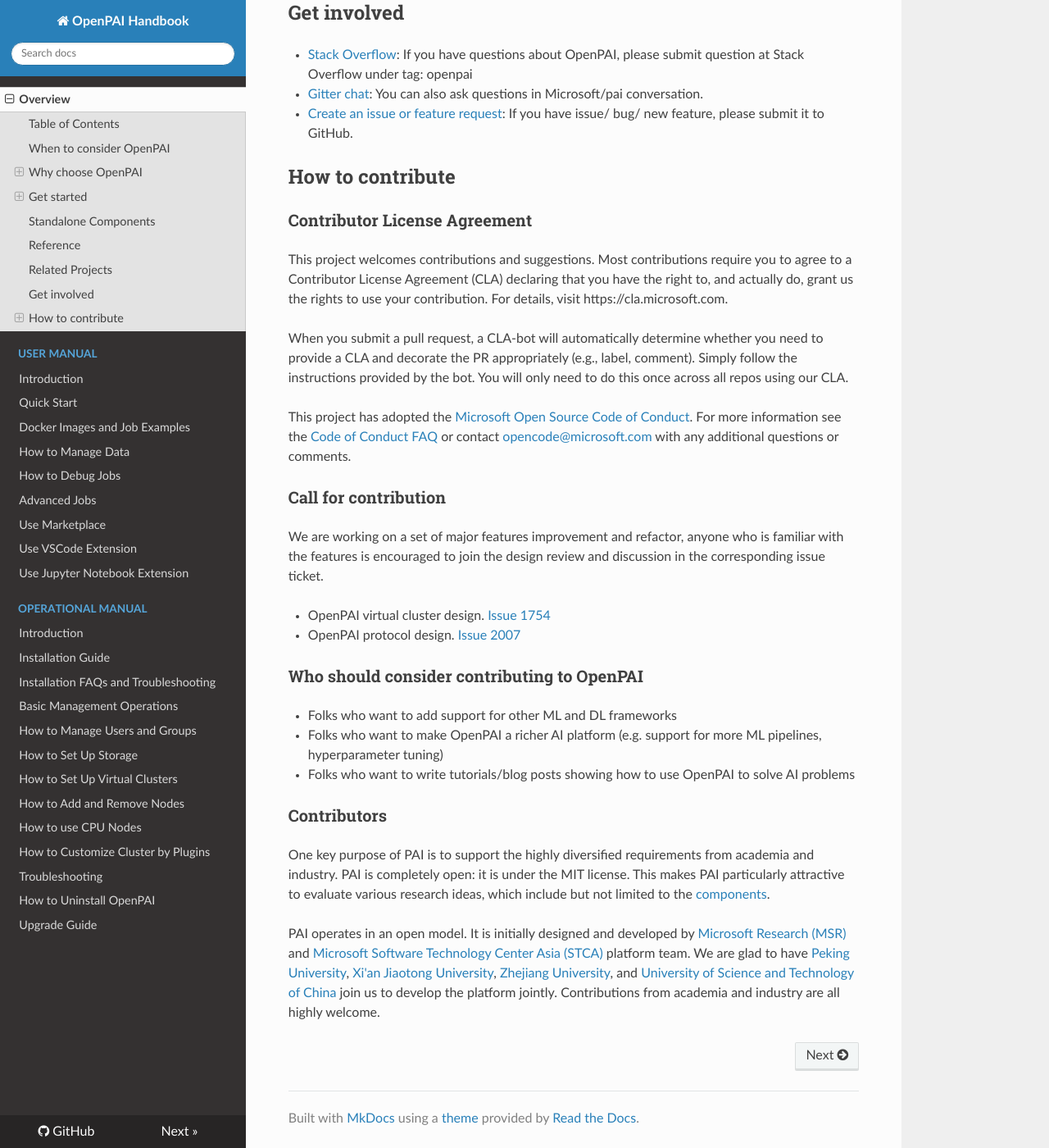
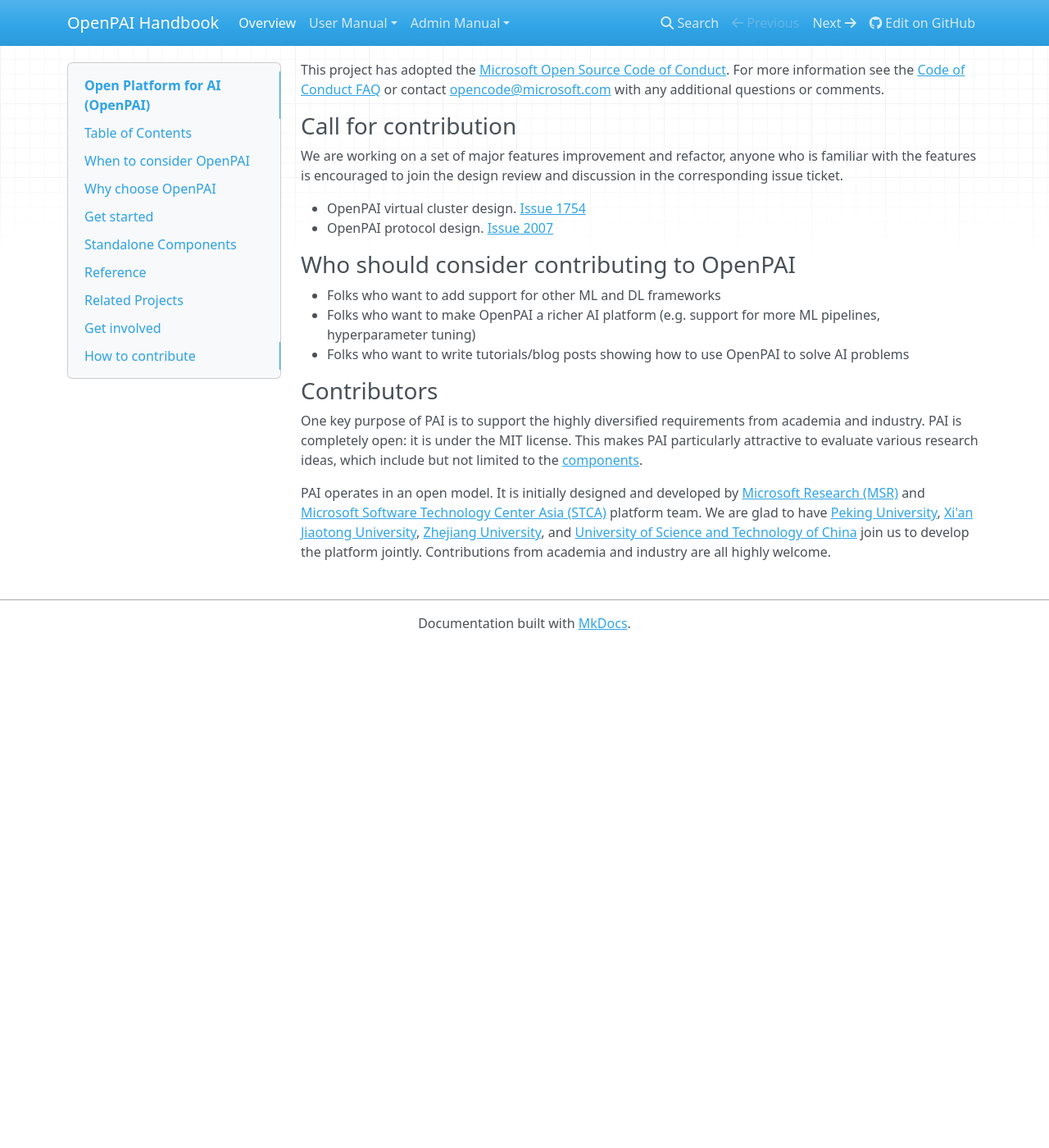
Before and after one commit to shaiic-pai/pai-docs, an MkDocs documentation site: the page built from docs/index.md, in a window 1280 px wide and 1400 px high, scrolled down 4302 px. Shown: the whole window at 82% size. Built offline with MkDocs 1.6.1, drawn with Linux system fonts in a browser that asks for light colours; nearby versions of some CDN libraries; after the commit the page ends 5090 px from its top, so only the background shows below that; some of the changed text lies outside the part shown.

Commit message:
test mkdocs theme and enable search

```diff
--- a/mkdocs.yml
+++ b/mkdocs.yml
@@ -10,7 +10,7 @@ nav:
   - Use Marketplace: manual/cluster-user/use-marketplace.md
   - Use VSCode Extension: manual/cluster-user/use-vscode-extension.md
   - Use Jupyter Notebook Extension: manual/cluster-user/use-jupyter-notebook-extension.md
-- Operational Manual:
+- Admin Manual:
   - Introduction: manual/cluster-admin/README.md
   - Installation Guide: manual/cluster-admin/installation-guide.md
   - Installation FAQs and Troubleshooting: manual/cluster-admin/installation-faqs-and-troubleshooting.md
@@ -24,7 +24,9 @@ nav:
   - Troubleshooting: manual/cluster-admin/troubleshooting.md
   - How to Uninstall OpenPAI: manual/cluster-admin/how-to-uninstall-openpai.md
   - Upgrade Guide: manual/cluster-admin/upgrade-guide.md
+plugins:
+- search
 repo_url: https://github.com/mydmdm/openpai-handbook
 site_name: OpenPAI Handbook
-theme: readthedocs
+theme: mkdocs
 use_directory_urls: false
--- a/sync.py
+++ b/sync.py
@@ -120,7 +120,7 @@ if __name__ == '__main__':
         'User Manual': get_index(os.path.join('docs', 'manual', 'cluster-user', 'README.md'))
     }
     cfg['nav'][2] = {
-        'Operational Manual': get_index(os.path.join('docs', 'manual', 'cluster-admin', 'README.md'))
+        'Admin Manual': get_index(os.path.join('docs', 'manual', 'cluster-admin', 'README.md'))
     }
     with open('mkdocs.yml', 'w') as fn:
         yaml.safe_dump(cfg, fn)
```
